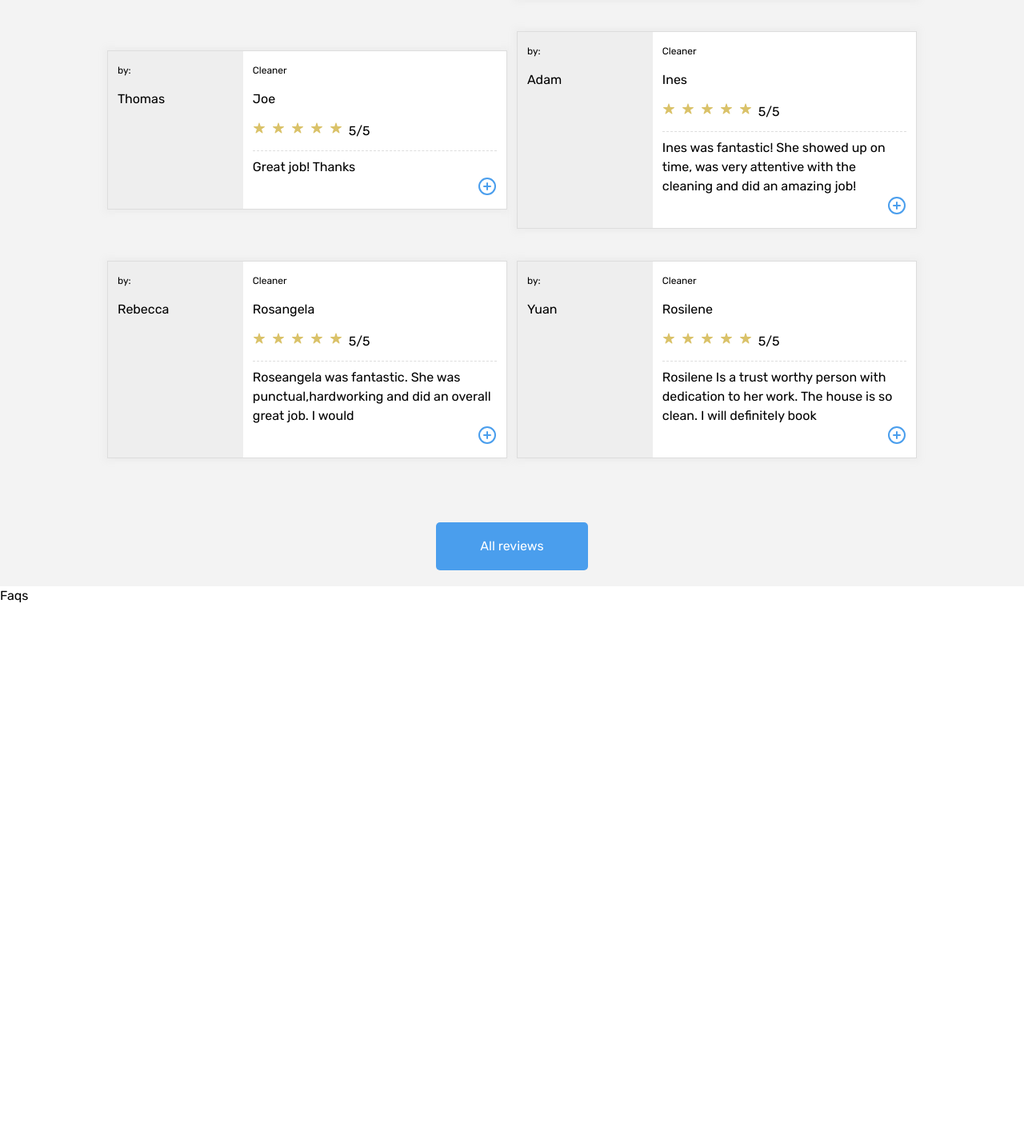
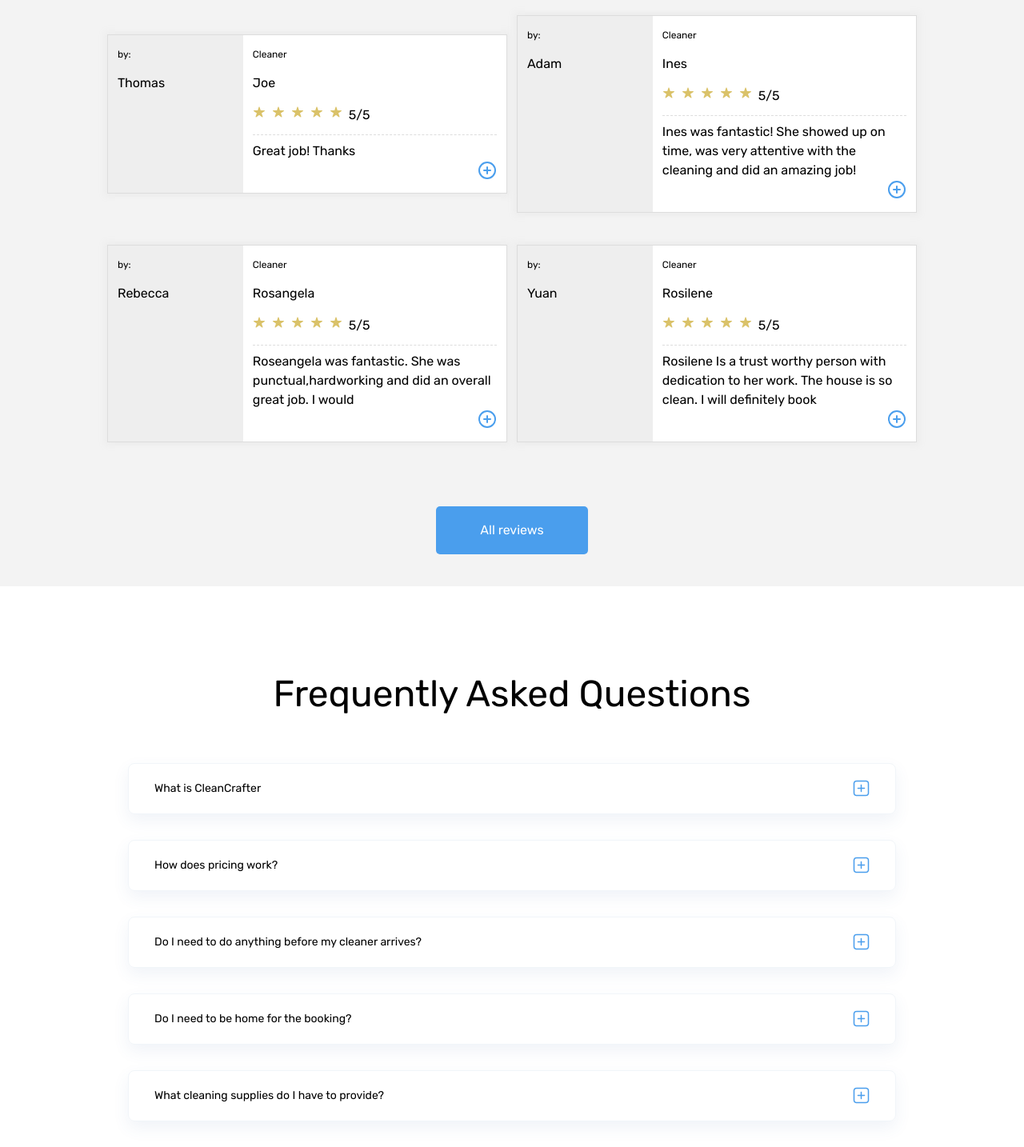
Before and after one commit to Haelsoft-Projects/Clean-Crafter-Frontend, a Next.js app: page / in a window 1280 px wide. Shown: the part 4301-5735 px from the top of the page at 80% size. Before the commit the page ends 5058 px from the top, so only its background shows below. Built offline with nearby package versions, Linux system fonts and the light colour scheme.

Commit message:
almost done

```diff
--- a/src/components/Faqs.tsx
+++ b/src/components/Faqs.tsx
@@ -1,9 +1,36 @@
+import Image from "next/image";
+import icon from "../assets/landingpage/faqicon.png";
+const Faqs = () => {
+  type value = Array<string>;
+  const data: value = [
+    "What is CleanCrafter",
+    "How does pricing work?",
+    "Do I need to do anything before my cleaner arrives?",
+    "Do I need to be home for the booking?",
+    "What cleaning supplies do I have to provide?",
+  ];
+  return (
+    <div>
+      <div className="py-5 px-4  sm:px-10 md:px-8 mt-20 mb-32">
+        <div className="container mx-auto flex flex-col gap-y-5 lg:px-32">
+          <p className="text-black text-[35px] lg:text-[46px] text-center ">
+            Frequently Asked Questions
+          </p>
+        <div className="mt-0">
+        {data.map((item, index) => (
+            <div
+              key={index}
+              className="flex h-[64px] rounded-lg mt-8 justify-between items-center px-4 lg:px-8 w-full border border-[#F1F5F9] shadow-[0_8px_20px_0_rgba(61,_107,_163,_0.08)]"
+            >
+              <p className="text-sm">{item}</p>
+              <Image src={icon} alt="icons" loading="lazy" />
+            </div>
+          ))}
+        </div>
+        </div>
+      </div>
+    </div>
+  );
+};
 
-
-const Faqs = () => {
-  return (
-    <div>Faqs</div>
-  )
-}
-
-export default Faqs
+export default Faqs;
--- a/src/components/Reviews.tsx
+++ b/src/components/Reviews.tsx
@@ -39,12 +39,12 @@ const Reviews = () => {
     },
   ];
   return (
-    <div className="bg-[#F3F3F3]  py-5 px-4  sm:px-10 md:px-8 mt-20 ">
-      <div className="container mx-auto text-center lg:mt-10">
+    <div className="bg-[#F3F3F3]  z ">
+      <div className="container mx-auto py-10 px-4  sm:px-10 md:px-8    text-center mt-20">
         <p className="font-medium text-2xl lg:text-[46px] text-center">
           Nigeria’s leading marketplace for cleaning services
         </p>
-        <p className="text-center text-sm lg:text-xl lg:mt-10 mt-8">
+        <p className="text-center text-sm lg:text-xl lg:mt-10 mt-8 mx-auto lg:w-[994.31px]">
           Whatever it is you need: a regular clean, a deep scrub of your oven or
           a one off deep clean - The cleaners registered on the Helpling
           platform offer every cleaning service you could need. After your
@@ -56,7 +56,7 @@ const Reviews = () => {
           {data.map((item, index) => (
             <div
               key={index}
-              className="flex min-h-[195px]  mt-8  w-full lg:w-[500px] border border-[#DDD] shadow-[0_0_8px_4px_#EDEDED]"
+              className="flex min-h-[195px] mt-8  w-full lg:w-[500px] border border-[#DDD] shadow-[0_0_8px_4px_#EDEDED]"
             >
               <div className="w-2/4 py-4 bg-[#EEEE] flex-col flex  px-3 text-start">
                 {" "}
@@ -64,8 +64,6 @@ const Reviews = () => {
                 <div className="mt-4"> {item.name}</div>
               </div>
               <div className="w-full bg-white py-4 flex flex-col items-start px-3">
-
-
                 <span className="text-xs">Cleaner</span>
                 <span className="mt-4 text-">{item.cleaner}</span>
                 <div className="flex gap-x-2 mt-4">
@@ -80,12 +78,10 @@ const Reviews = () => {
                   {item.message}
                 </div>
                 <div className="flex justify-end w-full ">
-            <FiPlusCircle className=" text-2xl text-[#4A9EED] font-bold" />
+                  <FiPlusCircle className=" text-2xl text-[#4A9EED] font-bold" />
+                </div>
+              </div>
             </div>
-              </div>
-
-            </div>
-
           ))}
         </div>
 
```
Also changed, not shown: src/assets/landingpage/faqicon.png (added).
